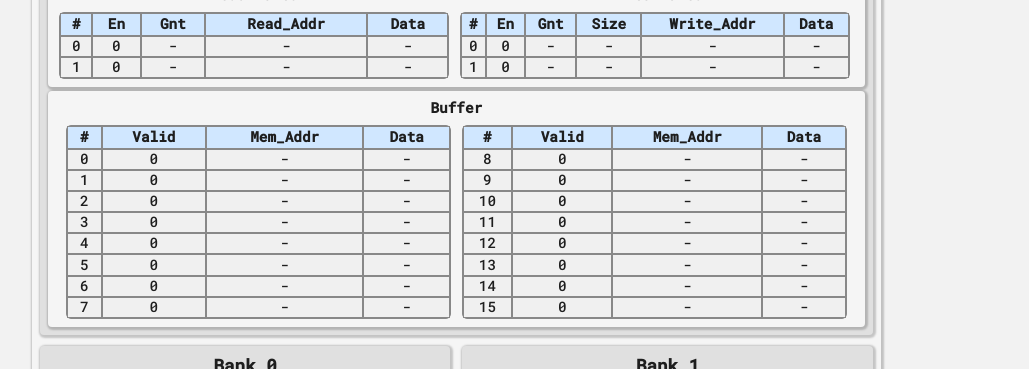
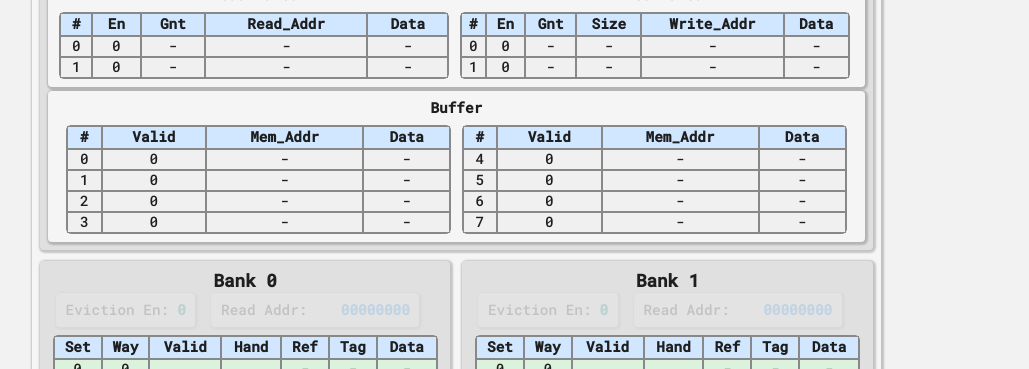
Before and after one commit to haytham918/vcdive, a Next.js app: page /debugger in a window 1280 px wide. Shown: the part 4200-4569 px from the top of the page, without its empty margins (0-1029 px from the left). Built offline with nearby package versions, Linux system fonts and the light colour scheme; no server answers.

Commit message:
Update Write buffer

```diff
--- a/src/components/processor_components/Dcache.tsx
+++ b/src/components/processor_components/Dcache.tsx
@@ -10,8 +10,8 @@ let DCACHE_NUM_WAYS = 4; // Number of Ways per Set
 let DCACHE_BANK_ENTRY_SIZE = 16; // Number of Cachelines per Bank
 const MSHR_SEGMENT_SIZE = 8; // SEGMENT SIZE for MSHR
 let MSHR_SIZE = 16; // Size of MSHR
-let WRITE_BUFFER_SIZE = 16; // Size of Write Buffer
-const WRITE_BUFFER_SEGMENT_SIZE = 8; // Segment Size
+let WRITE_BUFFER_SIZE = 8; // Size of Write Buffer
+const WRITE_BUFFER_SEGMENT_SIZE = 4; // Segment Size
 let WRITE_BUFFER_READ_PORT_SIZE = 2;
 let WRITE_BUFFER_WRITE_PORT_SIZE = 2;
 const Dcache: React.FC<{
```
